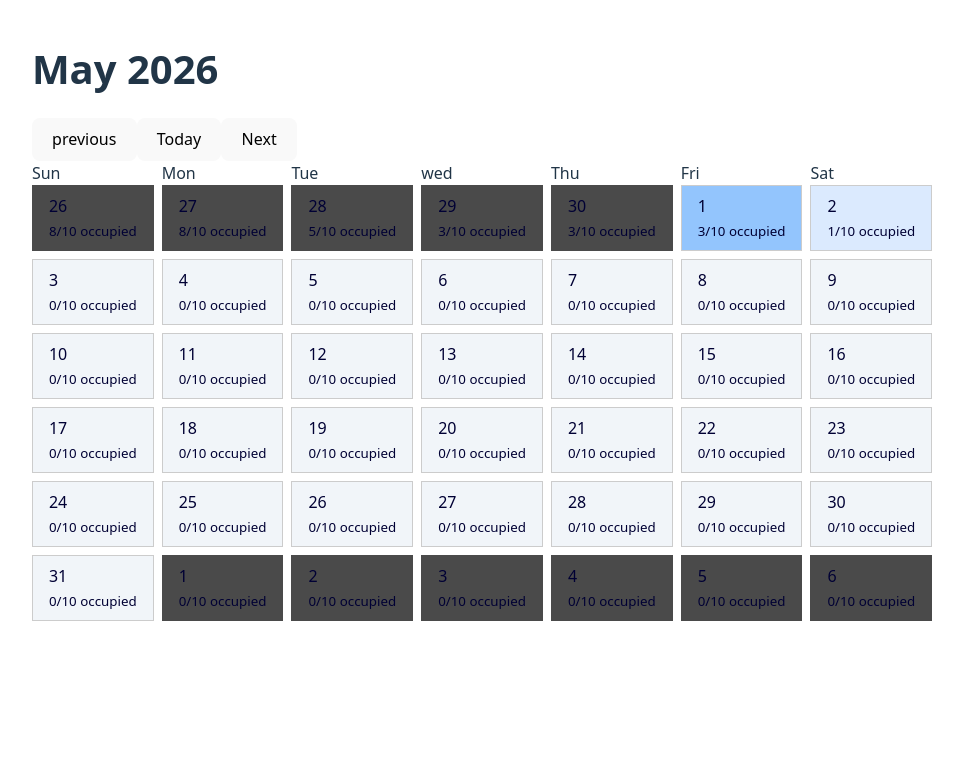
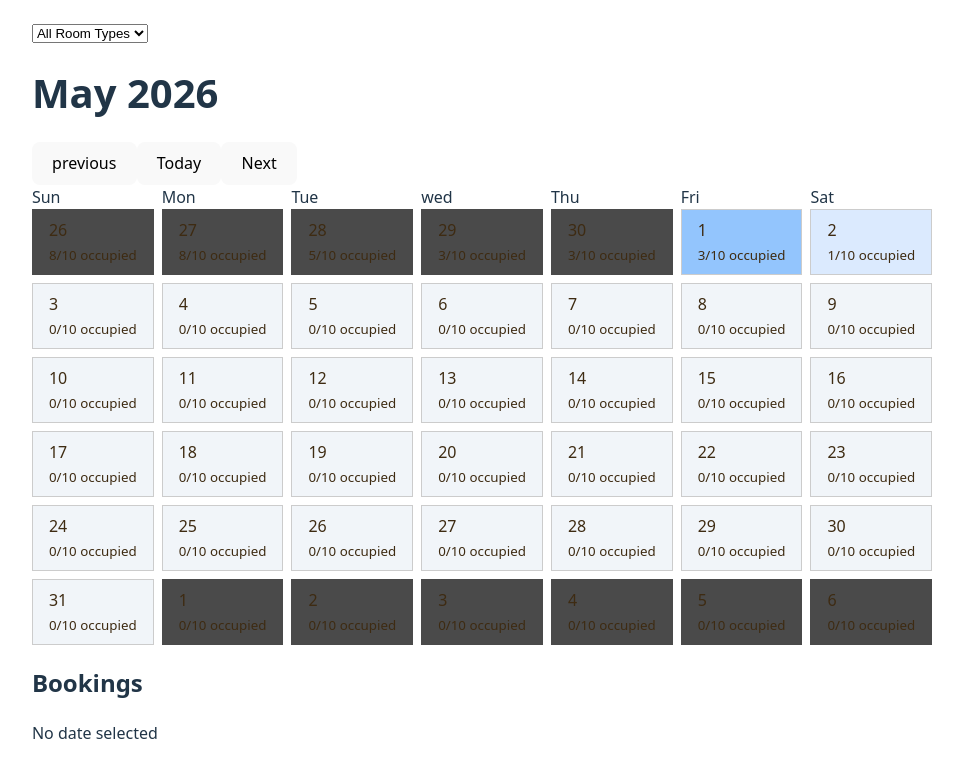
Before and after one commit to Loveson1/calheat, a React (Vite) app: page / in a window 1280 px wide. Shown: the top 778 px of the page, without its empty margins (158-1121 px from the left). Built offline with nearby package versions, Linux system fonts and the light colour scheme.

Commit message:
feat: add booking panel functionality

```diff
--- a/src/App.jsx
+++ b/src/App.jsx
@@ -1,16 +1,87 @@
-import './index.css'
-import CalendarGrid from "./Calendar UI/calendar-grid"
+import "./index.css";
+import CalendarGrid from "./components/CalendarGrid";
+import { useState, useEffect } from "react";
+import BookingPanel from "./components/BookingPanel";
 
 function App() {
+  // async function for fetching the json data
+  const [bookings, setBookings] = useState([]);
+  useEffect(() => {
+    async function fetchBook() {
+      const response = await fetch("/bookings.json");
+      const data = await response.json();
+      setBookings(data);
+    }
 
+    fetchBook();
+  }, []);
+
+  // logic for handling selection
+  const [selection, setSelection] = useState({
+    start: null,
+    end: null,
+    isDragging: false,
+  });
+
+  //logic to normalize dragging forward/backward
+  const start = selection.start;
+  const end = selection.end;
+
+  const from = start < end ? start : end;
+  const to = start < end ? end : start;
+
+  // filter logic
+  const [filters, setFilters] = useState({
+    roomType: "all",
+    status: "all",
+    source: "all",
+  });
+
+  const filteredBookings = bookings.filter((booking) => {
+    const matchesRoomType =
+      filters.roomType === "all" || booking.roomType === filters.roomType;
+    const matchesStatus =
+      filters.status === "all" || booking.status === filters.status;
+    const matchesSource =
+      filters.source === "all" || booking.source === filters.source;
+
+    return matchesRoomType && matchesStatus && matchesSource;
+  });
 
   return (
     <>
+      <div className="filters">
+        <select
+          value={filters}
+          onChange={(e)=>setFilters((prev) => ({
+            ...prev,
+            roomType: e.target.value,
+          }))}
+        >
+          <option value="all">All Room Types</option>
+          <option value="Standard">Standard</option>
+          <option value="Deluxe">Deluxe</option>
+          <option value="Suite">Suite</option>
+          <option value="Penthouse">Penthouse</option>
+        </select>
+      </div>
+      <CalendarGrid
+        bookings={filteredBookings}
+        selection={selection}
+        setSelection={setSelection}
+        from={from}
+        to={to}
+      />
 
-      <CalendarGrid/>
-
+      <BookingPanel
+        bookings={filteredBookings}
+        selection={selection}
+        setSelection={setSelection}
+        from={from}
+        to={to}
+      />
     </>
-  )
+  );
 }
 
-export default App
+export default App;
--- /dev/null
+++ b/src/components/BookingPanel.jsx
@@ -0,0 +1,54 @@
+import { normalize } from "../utils/normalizedDate";
+
+export default function BookingPanel({
+  bookings,
+  selection,
+  setselection,
+  from,
+  to,
+}) {
+  if (!from || !to) {
+    return (
+      <div>
+        <h2>Bookings</h2>
+        <p>No date selected</p>
+      </div>
+    );
+  }
+  const selectedStart = normalize(from);
+  const selectedEnd = normalize(to);
+
+  const selectedBookings = bookings.filter((booking) => {
+    if (booking.status === "cancelled") return false;
+
+    const checkIn = normalize(new Date(booking.checkIn));
+    const checkOut = normalize(new Date(booking.checkOut));
+
+    return checkIn <= selectedEnd && checkOut > selectedStart;
+  });
+
+  return (
+    <div>
+      <h2 className="">Bookings</h2>
+      {selectedBookings.map((booking) => {
+        const checkIn = new Date(booking.checkIn);
+        const checkOut = new Date(booking.checkOut);
+
+        const nights = (checkOut - checkIn) / (1000 * 60 * 60 * 24);
+        return (
+          <div key={booking.id}>
+            <p className="">Guest: {booking.guestName}</p>
+            <p className="">Room - {booking.roomNumber}</p>
+            <p className="">
+              CheckIn: {booking.checkIn} - CheckOut: {booking.checkOut}
+            </p>
+            <p className="">
+             {nights} Nights
+            </p>
+            <p>Status: {booking.status}</p>
+          </div>
+        );
+      })}
+    </div>
+  );
+}
--- a/src/Calendar UI/calendar-grid.jsx
+++ b/src/components/CalendarGrid.jsx
@@ -3,47 +3,47 @@ import { useEffect, useState } from "react";
 import { getOccupancyForDate } from "../utils/occupancy";
 import { getHeatMapColor } from "../utils/heatmap";
 
-function CalendarGrid() {
+function CalendarGrid({ bookings, selection, setSelection, from, to }) {
+
   const weekDays = ["Sun", "Mon", "Tue", "wed", "Thu", "Fri", "Sat"];
   const [currentDate, setCurrentDate] = useState(new Date());
   const year = currentDate.getFullYear();
   const month = currentDate.getMonth();
   const monthName = currentDate.toLocaleString("default", { month: "long" });
-  const calendarDays = getCalendarDays(year, month);
-
-  // async function for fetching the json data
-  const [bookings, setBookings] = useState([]);
-  useEffect(() => {
-    async function fetchBook() {
-      const response = await fetch("/bookings.json");
-      const data = await response.json();
-      setBookings(data);
-    }
-
-    fetchBook();
-  }, []);
+  const calendarDays = getCalendarDays(year, month,);
 
   // logic to handle current, previous and next month
   const handleToday = () => {
     setCurrentDate(new Date());
   };
   const handlePreviousMonth = () => {
-    setCurrentDate(new Date(currentDate.getFullYear(), currentDate.getMonth() - 1, 1));
+    setCurrentDate(
+      new Date(currentDate.getFullYear(), currentDate.getMonth() - 1, 1),
+    );
   };
   const handleNextMonth = () => {
-    setCurrentDate(new Date(currentDate.getFullYear(), currentDate.getMonth() + 1, 1));
+    setCurrentDate(
+      new Date(currentDate.getFullYear(), currentDate.getMonth() + 1, 1),
+    );
   };
 
-  // const days = Array.from({ length: 31 }, (_, i) => i + 1);
-  // logic for handling selection
-  const [selection, setSelection] = useState({
-    start:null,
-    end:null,
-    isdragging:false
-  })
+  // logic to make drag still work even when user drags outside the cell
+  useEffect(() => {
+    const handleMouseUp = () => {
+      setSelection((prev) => ({
+        ...prev,
+        isDragging: false,
+      }));
+    };
+
+    window.addEventListener("mouseup", handleMouseUp);
+    return () => {
+      window.removeEventListener("mouseup", handleMouseUp);
+    };
+  }, []);
 
   return (
-    <>
+    <div>
       <h1>
         {monthName} {year}
       </h1>
@@ -59,17 +59,44 @@ function CalendarGrid() {
       </div>
       <div className="calendar-grid">
         {calendarDays.map((day, index) => {
+          const isSelected =
+            selection.start &&
+            selection.end &&
+            day.date >= from && day.date <= to;
+
           const occupancy = getOccupancyForDate(day.date, bookings);
-          const backgroundColor = day.isCurrentMonth
-            ? getHeatMapColor(occupancy)
-            : "#4a4a4a";
+          const backgroundColor = isSelected
+            ? "#fde68a"
+            : day.isCurrentMonth
+              ? getHeatMapColor(occupancy)
+              : "#4a4a4a";
 
           return (
             <div
-              className="day-cell"
+
               key={index}
               className={`${day.isCurrentMonth ? "day-cell" : "faded-cell"} text-color`}
               style={{ backgroundColor }}
+              onMouseDown={() => {
+                setSelection({
+                  start: day.date,
+                  end: day.date,
+                  isDragging: true,
+                });
+              }}
+              onMouseUp={() => {
+                setSelection((prev) => ({
+                  ...prev,
+                  isDragging: false,
+                }));
+              }}
+              onMouseEnter={() => {
+                if (!selection.isDragging) return;
+                setSelection((prev) => ({
+                  ...prev,
+                  end: day.date,
+                }));
+              }}
             >
               {day.dayNumber}
               <br className="" />
@@ -78,7 +105,7 @@ function CalendarGrid() {
           );
         })}
       </div>
-    </>
+    </div>
   );
 }
 
--- a/src/index.css
+++ b/src/index.css
@@ -79,6 +79,8 @@ button:focus-visible {
   padding-inline: 16px;
   padding-block: 8px;
   min-height: 20px;
+  cursor: pointer;
+  user-select: none;
 }
 
 .faded-cell {
@@ -87,8 +89,10 @@ button:focus-visible {
   padding-block: 8px;
   min-height: 20px;
   color: #4a4a4a;
+   cursor: pointer;
+  user-select: none;
 }
 
 .text-color {
-  color: rgb(0, 0, 52);
+  color: rgb(62, 43, 18);
 }
--- a/src/utils/calendar.js
+++ b/src/utils/calendar.js
@@ -45,3 +45,4 @@ export  function getCalendarDays(year, month) {
 //   for (let i = 0; i < startDay; i++) {
 //     calendarDays.push(null);
 //   }
+// const days = Array.from({ length: 31 }, (_, i) => i + 1);
--- /dev/null
+++ b/src/utils/normalizedDate.js
@@ -0,0 +1,3 @@
+export function normalize(date) {
+  return new Date(date.getFullYear(), date.getMonth(), date.getDate());
+}
--- a/src/utils/occupancy.js
+++ b/src/utils/occupancy.js
@@ -1,16 +1,22 @@
+import { normalize } from "./normalizedDate";
+
 export function getOccupancyForDate(date, bookings) {
   let occupiedRooms = 0;
+
+  const target = normalize(date);
 
   bookings.forEach((booking) => {
     if (booking.status === "cancelled") return;
 
-    const checkIn = new Date(booking.checkIn)
-    const checkOut = new Date(booking.checkOut)
+    const checkIn = normalize(new Date(booking.checkIn));
+    const checkOut = normalize(new Date(booking.checkOut));
 
-    if(date >= checkIn && date < checkOut){
-        occupiedRooms++
+
+
+    if (target >= checkIn && target < checkOut) {
+      occupiedRooms++;
     }
+  });
 
-  });
-  return occupiedRooms
+  return occupiedRooms;
 }
```
